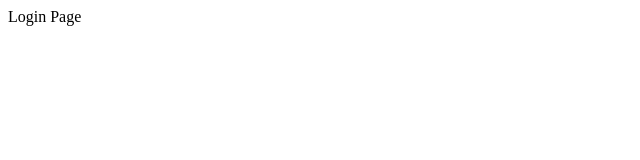
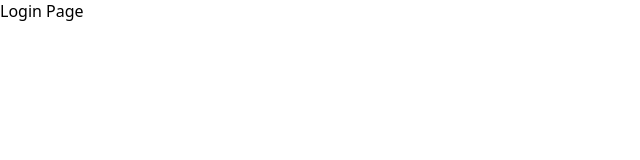
Before and after one commit to gromvs75/replixcast-admin, a Next.js app: page /admin/login in a window 1280 px wide. Shown: the top 160 px of the page, without its empty margins (0-640 px from the left). Built offline with nearby package versions, Linux system fonts and the light colour scheme.

Commit message:
Create RootLayout component with metadata

```diff
--- /dev/null
+++ b/app/layout.tsx
@@ -0,0 +1,18 @@
+export const metadata = {
+  title: "ReplixCast Admin",
+  description: "Admin panel"
+};
+
+export default function RootLayout({
+  children
+}: {
+  children: React.ReactNode;
+}) {
+  return (
+    <html lang="en">
+      <body style={{ margin: 0, fontFamily: "system-ui" }}>
+        {children}
+      </body>
+    </html>
+  );
+}
```
